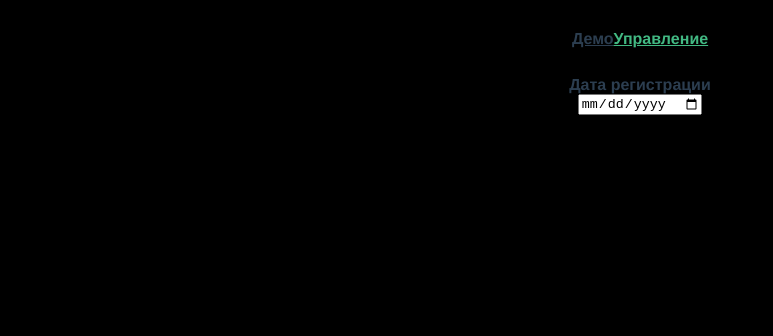
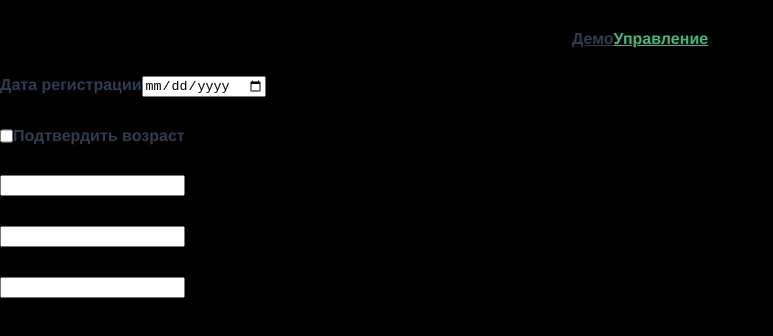
Before and after one commit to parunkov/Vue2, a Vue app: page /control in a window 1280 px wide. Shown: the top 336 px of the page, without its empty margins (0-773 px from the left). Built offline with nearby package versions, Linux system fonts and the light colour scheme.

Commit message:
age creating

```diff
--- a/src/components/ProgressControls.vue
+++ b/src/components/ProgressControls.vue
@@ -1,31 +1,70 @@
 <template>
   <div>
-    <h4>Дата регистрации</h4>
-    <input type="date" :value="regDate" @input="onDateInput" />
+    <div class="control-item">
+      <h4>Дата регистрации</h4>
+      <input type="date" :value="regDate" @input="onDateInput" />
+    </div>
+    <div class="control-item">
+      <label>
+        <input type="checkbox" :checked="ageConfirmed" @input="confirmAge" />
+        <h4>Подтвердить возраст</h4>
+      </label>
+    </div>
+    <div class="control-item">
+      <h4></h4>
+      <input type="text" />
+    </div>
+    <div class="control-item">
+      <h4></h4>
+      <input type="text" />
+    </div>
+    <div class="control-item">
+      <h4></h4>
+      <input type="text" />
+    </div>
   </div>
 </template>
 <script>
-import { mapActions } from 'vuex';
+import { mapActions, mapState } from 'vuex';
 
 export default {
-  data() {
-    return {
-      regDate: '',
-    };
+  // data() {
+  //   return {
+  //     regDate: '',
+  //   };
+  // },
+  computed: {
+    ...mapState({
+      regDate: (state) => state.progress.regDate,
+      ageConfirmed: (state) => state.progress.ageConfirmed,
+    }),
   },
   methods: {
     ...mapActions({
       setUser: 'progress/setUser',
+      setAge: 'progress/setAge',
     }),
     onDateInput(event) {
-      // console.log(event.target.value);
-      //   this.setUserProgress(this.$store.state, { value: 'aaa' });
+      this.regDate = event.target.value;
       this.setUser(event.target.value);
+    },
+    confirmAge(event) {
+      console.log(event.target.checked);
+      this.setAge(event.target.checked);
     },
   },
   mounted() {
-    console.log(this.setUserProgress);
+    console.log(this.$store);
+    // console.log(this.setUserProgress);
   },
 };
 </script>
-<style lang="scss"></style>
+<style lang="scss" scoped>
+.control-item {
+  display: flex;
+  margin-bottom: 30px;
+  label {
+    display: flex;
+  }
+}
+</style>
--- a/src/store/progressModule.js
+++ b/src/store/progressModule.js
@@ -7,15 +7,14 @@ export default {
       gadget: 'gadgetDisabled',
       warranty: 'warrantyDisabled',
     },
+    regDate: '',
+    ageConfirmed: false,
   }),
   mutations: {
     SET_USER(state, payload) {
-      // console.log(state);
-      // console.log(payload);
+      state.regDate = payload;
       const regDate = new Date(payload);
       const dateDiff = (new Date() - regDate) / 1000 / 60 / 60 / 24;
-      console.log('🚀 ~ file: progressModule.js:17 ~ SET_USER ~ dateDiff:', dateDiff);
-      console.log(state.userData.user);
 
       const setUserProgress = (newValue, days, end, dateDiff) => {
         if (dateDiff > days && dateDiff <= end && newValue !== state.userData.user) {
@@ -31,11 +30,19 @@ export default {
       setUserProgress('emerald', 182, 365, dateDiff);
       setUserProgress('brilliant', 365, 36500, dateDiff);
     },
+    SET_AGE(state, payload) {
+      state.ageConfirmed = payload;
+      const ageValue = payload ? 'age' : 'ageDisabled';
+      state.userData.age = ageValue;
+    },
   },
   actions: {
     setUser({ commit }, payload) {
       commit('SET_USER', payload);
     },
+    setAge({ commit }, payload) {
+      commit('SET_AGE', payload);
+    },
   },
   namespaced: true,
 };
```
